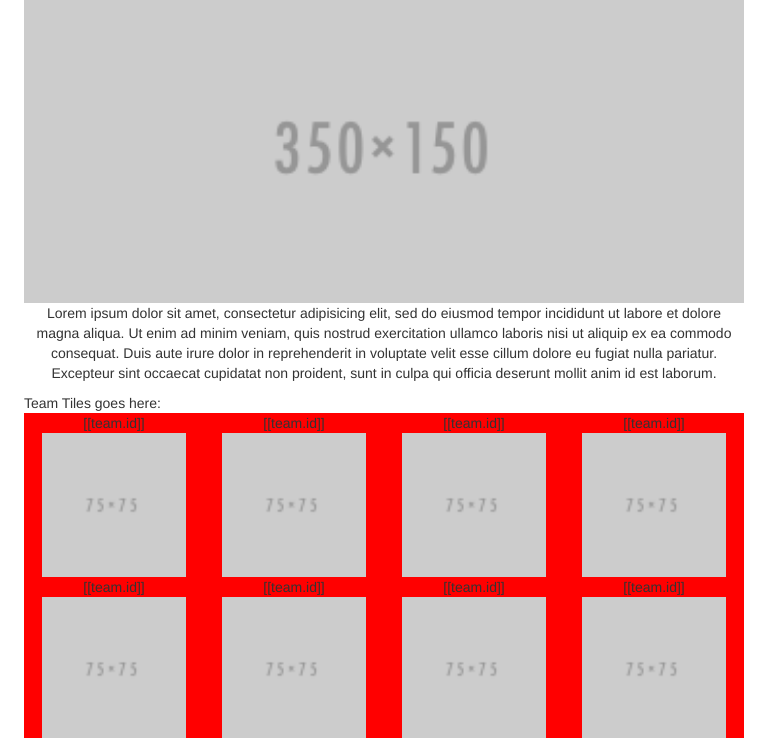
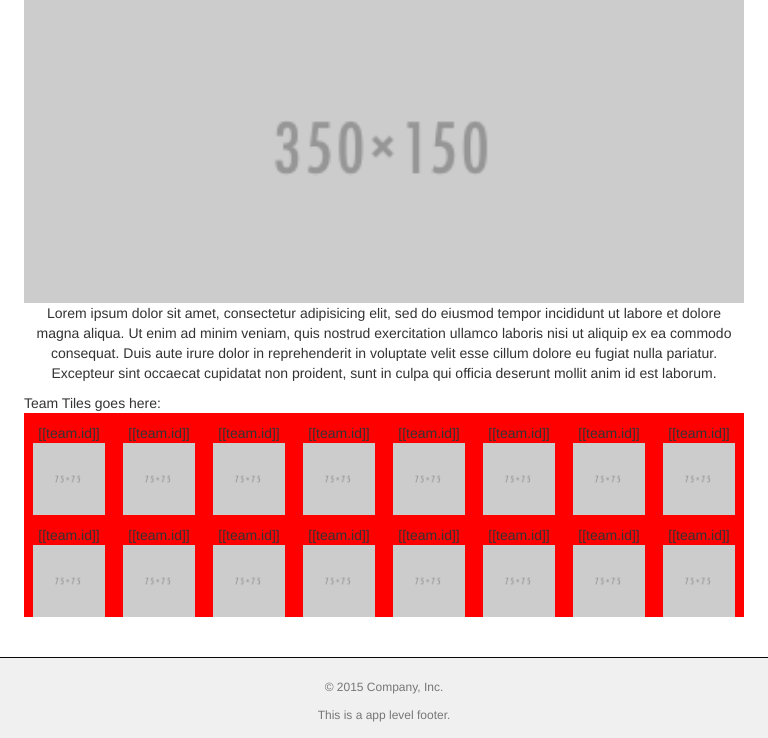
Before and after one commit to luis-puhl/international-polymer, a website: page vanilla/index.html in a window 768 px wide. Shown: the part 57-795 px from the top of the page. Drawn offline with nearby package versions, Linux system fonts and the light colour scheme.

Commit message:
[vanilla] changed tile width from 100px to 75px minimum.

```diff
--- a/vanilla/css/home-teams-tiles.css
+++ b/vanilla/css/home-teams-tiles.css
@@ -22,6 +22,7 @@
 	max-width: 250px;
 }
 .team-tile span {
+	margin-top: 1rem;
 	display: block;
 }
 
@@ -32,14 +33,24 @@
 */
 
 
-@media (min-width: 320px) and (max-width: 425px) {
+@media (max-width: 300px) {
 	.team-tile{
 		max-width: calc(100% / 2);
 	}
 }
-@media (min-width: 425px) and (max-width: 992px) {
+@media (min-width: 300px) and (max-width: 425px) {
 	.team-tile{
 		max-width: calc(100% / 4);
+	}
+}
+@media (min-width: 425px) and (max-width: 650px) {
+	.team-tile{
+		max-width: calc(100% / 4);
+	}
+}
+@media (min-width: 650px) and (max-width: 992px) {
+	.team-tile{
+		max-width: calc(100% / 8);
 	}
 }
 @media (min-width: 992px) {
```
